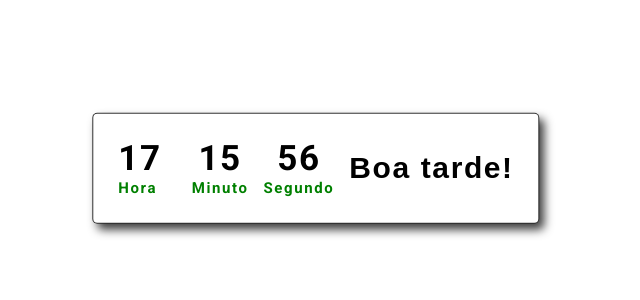
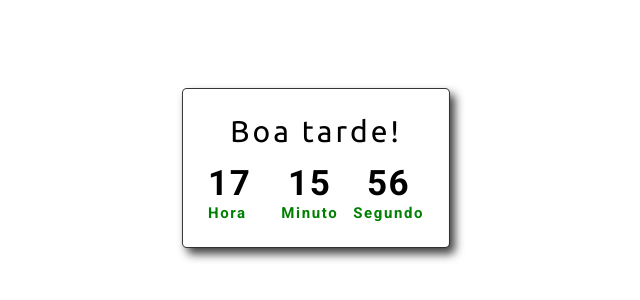
Before and after one commit to Fernandosantos0/relogio-digital-javascript, a plain HTML site: page index.html in a window 1280 px wide. Shown: the part 232-532 px from the top of the page, without its empty margins (324-964 px from the left). Drawn offline with Linux system fonts and the light colour scheme.

Commit message:
finalizando

```diff
--- a/assets/css/folhaEstilo.css
+++ b/assets/css/folhaEstilo.css
@@ -1,4 +1,8 @@
+/* Fonte Roboto */
 @import url('https://fonts.googleapis.com/css2?family=Roboto:ital,wght@0,100;0,300;0,400;0,500;0,700;0,900;1,100;1,300;1,400;1,500;1,700;1,900&display=swap');
+
+/* Fonte Ubuntu */
+@import url('https://fonts.googleapis.com/css2?family=Ubuntu:ital,wght@0,300;0,400;0,500;0,700;1,300;1,400;1,500;1,700&display=swap');
 
 * {
     margin: 0;
@@ -14,18 +18,26 @@ body {
     background-repeat: no-repeat;
 }
 
-#container {
+#center {
     position: absolute;
     top: 50%;
     left: 50%;
     transform: translate(-50%,-50%);
-    font-weight: bolder;
-    letter-spacing: .1em;
     background-color: #fff;
     border: 1px solid rgba(0, 0, 0, 0.795);
     padding: 25px;
     border-radius: 5px;
     box-shadow: 5px 6px 10px rgba(0, 0, 0, 0.753);
+    display: flex;
+    flex-direction: column-reverse;
+    justify-content: space-around;
+    align-items: center;
+    gap: 15px;
+}
+
+#container {
+    font-weight: bolder;
+    letter-spacing: .1em;
     display: flex;
     justify-content: space-around;
     align-items: center;
@@ -34,7 +46,8 @@ body {
 
 #msg {
     font-size: 30px;
-    font-family: Arial, Helvetica, sans-serif;
+    font-family: 'Ubuntu', sans-serif;
+    letter-spacing: 3px;
 }
 
 #container time {
--- a/index.html
+++ b/index.html
@@ -16,9 +16,13 @@
         <!-- css -->
         <link rel="stylesheet" href="assets/css/normalize.css">
         <link rel="stylesheet" href="assets/css/folhaEstilo.css">
+
+        <!-- javascript -->
+        <script src="assets/js/script.js" type="text/javascript"></script>
     </head>
     <body>
 
+        <div id="center">
             <div id="container">
                 <div class="time">
                     <time id="hora">00</time>
@@ -35,11 +39,9 @@
                     <time id="segundo">00</time>
                     <span>Segundo</span>
                 </div>
+            </div>
             <div id="msg"></div>
         </div>
 
-        <!-- javascript -->
-        <script src="assets/js/script.js" type="text/javascript"></script>
-
     </body>
 </html>
```
Lines whose indentation alone changed are shown as unchanged.
